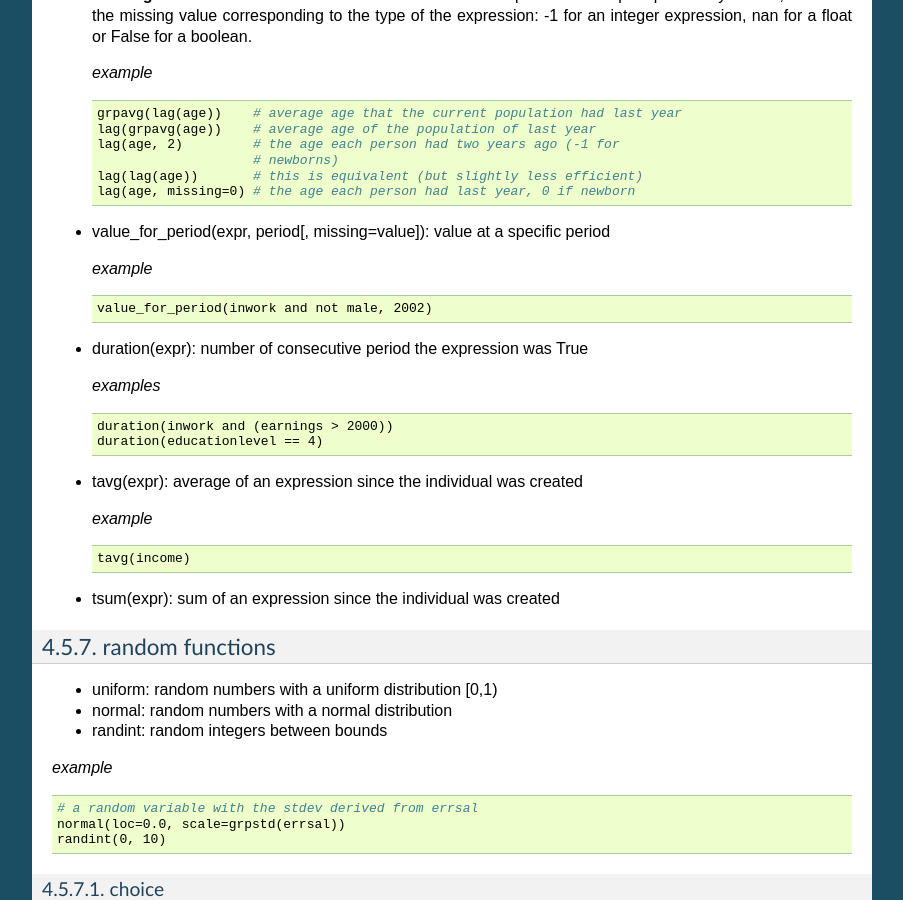
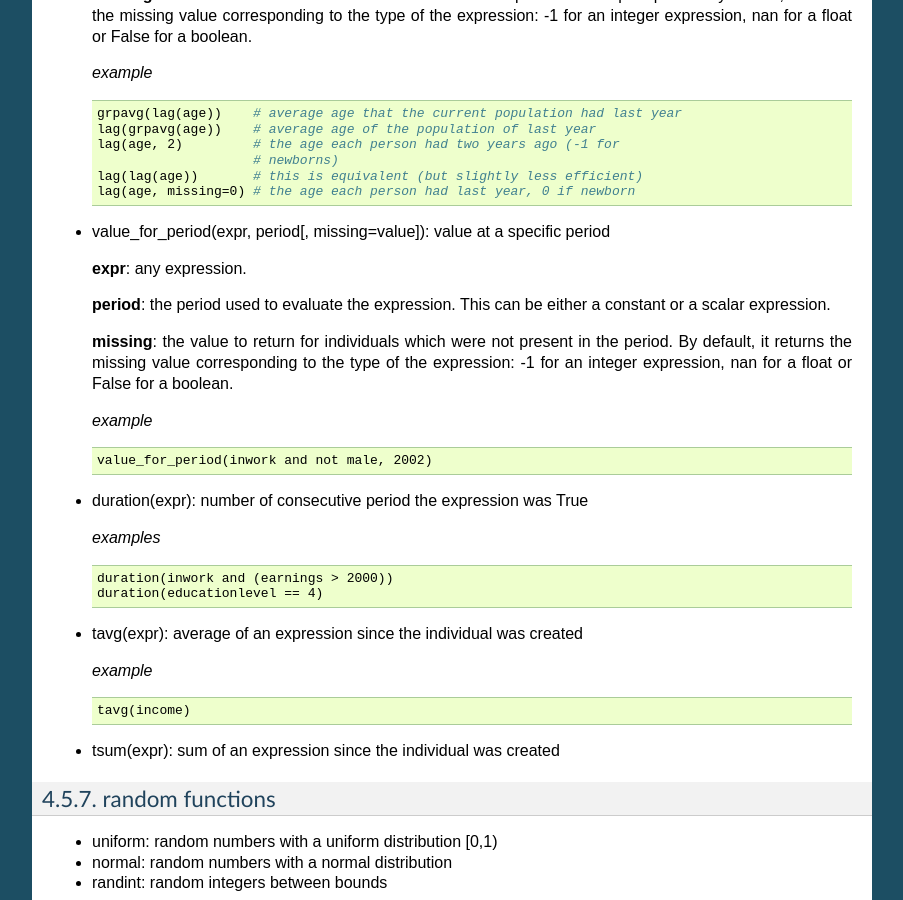
Before and after one commit to liam2/liam2, a Sphinx documentation site: the page built from doc/usersguide/source/processes.rst, in a window 1280 px wide and 900 px high, scrolled down 6476 px. Shown: the whole window, without its empty margins (198-1101 px from the left). Built offline with Sphinx 7.4.7, drawn with Linux system fonts in a browser that asks for light colours; formulas are drawn with MathJax 3.

Commit message:
update doc for value_for_period

```diff
--- a/doc/usersguide/source/processes.rst
+++ b/doc/usersguide/source/processes.rst
@@ -409,6 +409,16 @@ temporal functions
     lag(age, missing=0) # the age each person had last year, 0 if newborn
 
 - value_for_period(expr, period[, missing=value]): value at a specific period
+
+  **expr**: any expression.
+
+  **period**: the period used to evaluate the expression. This can be either a
+  constant or a scalar expression.
+
+  **missing**: the value to return for individuals which were not present in
+  the period. By default, it returns the missing value corresponding to
+  the type of the expression: -1 for an integer expression, nan for a float
+  or False for a boolean.
 
   *example* ::
 
```
